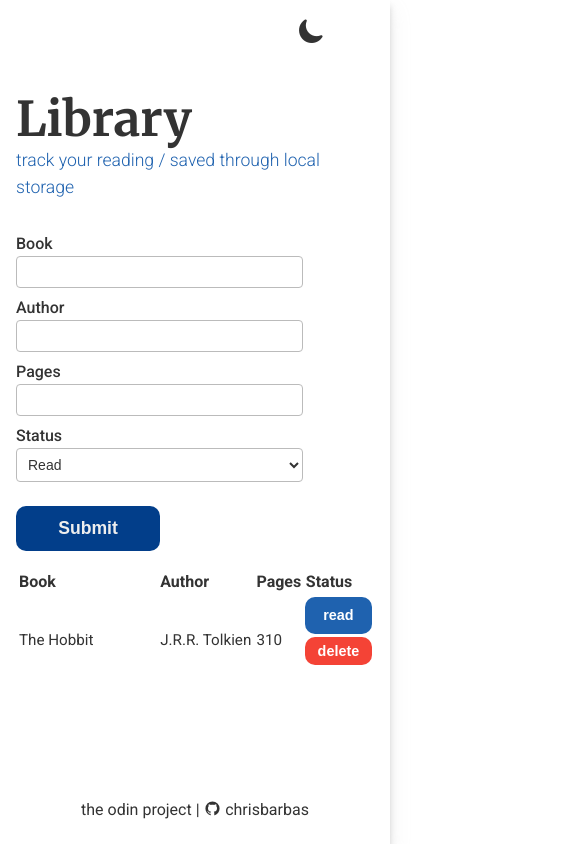
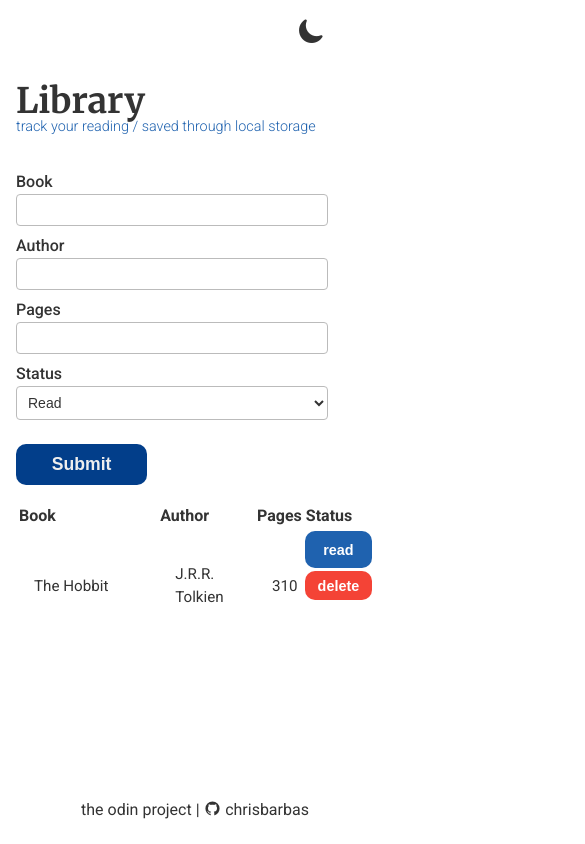
Before and after one commit to chrisbarbas/library, a plain HTML site: page index.html in a window 390 px wide. Shown: the top 844 px of the page, 585 px wide, since content can reach past the window. Drawn offline with Linux system fonts and the light colour scheme.

Commit message:
fixed layout

```diff
--- a/styles/style.scss
+++ b/styles/style.scss
@@ -106,7 +106,7 @@ h2 {
 }
 
 h1 {
-    font-size: 3rem;
+    font-size: clamp(2.2rem, 5.5vw, 3rem);
 }
 
 a {
@@ -166,7 +166,7 @@ header h1 {
 header p {
     margin-bottom: 2rem;
     color: var(--clr-accent);
-    font-size: 1.1rem;
+    font-size: clamp(0.9rem, 1.5vw, 1.1rem);
     font-weight: 300;
 }
 
@@ -231,8 +231,8 @@ header p {
 
 .form-row button {
     font-size: 1.1rem;
-    width: 9rem;
-    height: 2.8rem;
+    width: 8.2rem;
+    height: 2.6rem;
     color: var(--clr-secondary);
     background-color: var(--clr-primary);
     padding: 10px 40px;
@@ -316,15 +316,17 @@ table {
 td {
     font-size: clamp(0.95rem, 1.6vw, 1.1rem);
     font-weight: 400;
-    word-break: break-all;
+    overflow-wrap: break-word;
     padding-top: 2rem;
     padding-bottom: 2rem;
+    padding-left: 1rem;
 }
 
 th:first-child {
     width: 40%;
     max-width: 400px
 }
+
 th:last-child {
     width: 15%;
 }
@@ -346,13 +348,26 @@ footer {
 }
 
 @media (max-width: 650px) {
+
+    body {
+        width: 100vw;
+        height: 100%;
+    }
+
     .container {
-        width: 600vw;
+        max-width: 600px;
+        height: 100vh;
+        box-shadow: none;
     }
 
     .form-row {
         flex-direction: column;
-        width: 200%;
+        width: 95vw;
+
+        input,
+        select {
+            width: 80vw;
+        }
     }
 
     header {
```
Also changed, not shown: styles/style.css, 1 other file.
